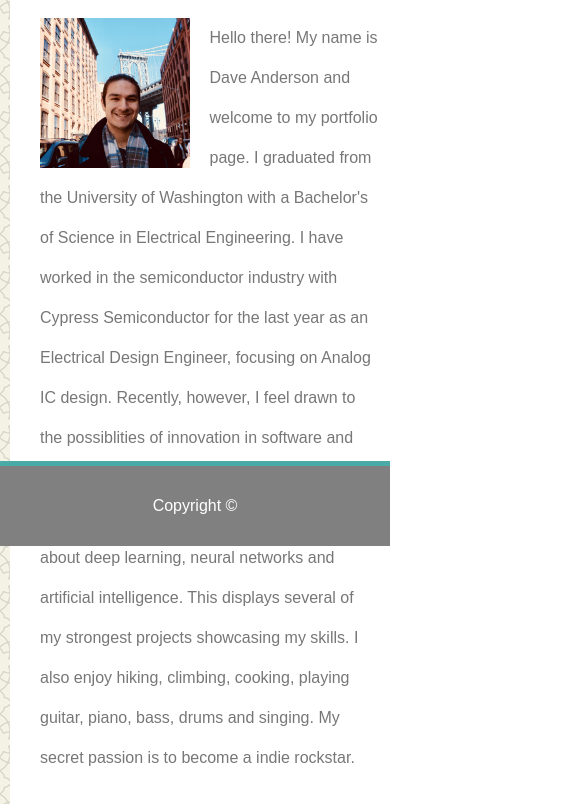
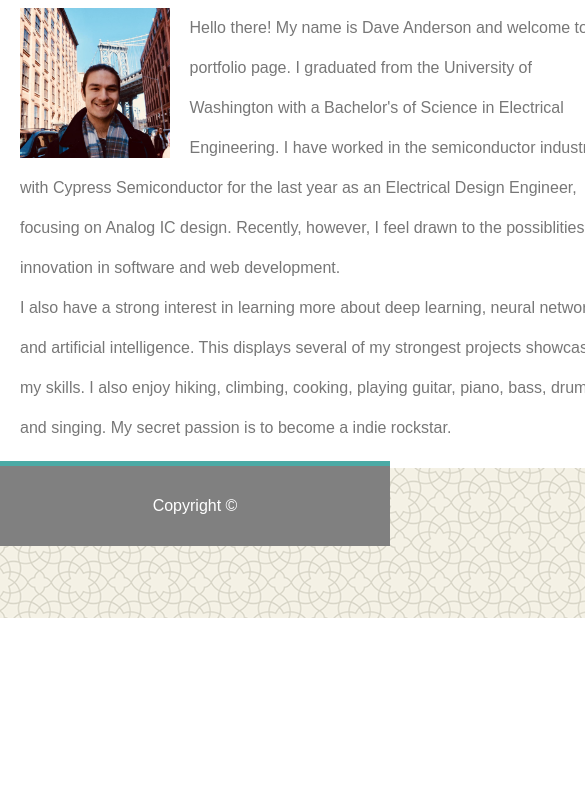
Before and after one commit to Andydandy77/Responsive-Portfolio1, a plain HTML site: page index.html in a window 390 px wide. Shown: the part 298-1102 px from the top of the page, 585 px wide, since content can reach past the window. After the commit the page ends 916 px from the top, so only its background shows below. Drawn offline with Linux system fonts and the light colour scheme.

Commit message:
fixed target = _blank and mainSectionContent for 640px

```diff
--- a/assets/css/style.css
+++ b/assets/css/style.css
@@ -257,8 +257,10 @@ img{
     }
 
     .mainSectionContent {
-        margin-left: 10px;
-        width:87%;
+        margin-left: 0px;
+        margin-right: 0px;
+        padding:20px;
+        width: 600px;
 
     }
 
--- a/index.html
+++ b/index.html
@@ -18,7 +18,7 @@
         </div>
 
         <div class = "links">
-            <a href=index.html target="_blank">About </a> <span>|   </span> <a href=portfolio.html target="_blank"> Portfolio </a> <span>|   </span><a href=contact.html target="_blank">Contact </a>
+            <a href=index.html >About </a> <span>|   </span> <a href=portfolio.html > Portfolio </a> <span>|   </span><a href=contact.html >Contact </a>
         </div>
     </div>
     <div class = "mainSectionContent">
```
Also changed, not shown: contact.html (+1 -1 lines), portfolio.html (+1 -1 lines).
